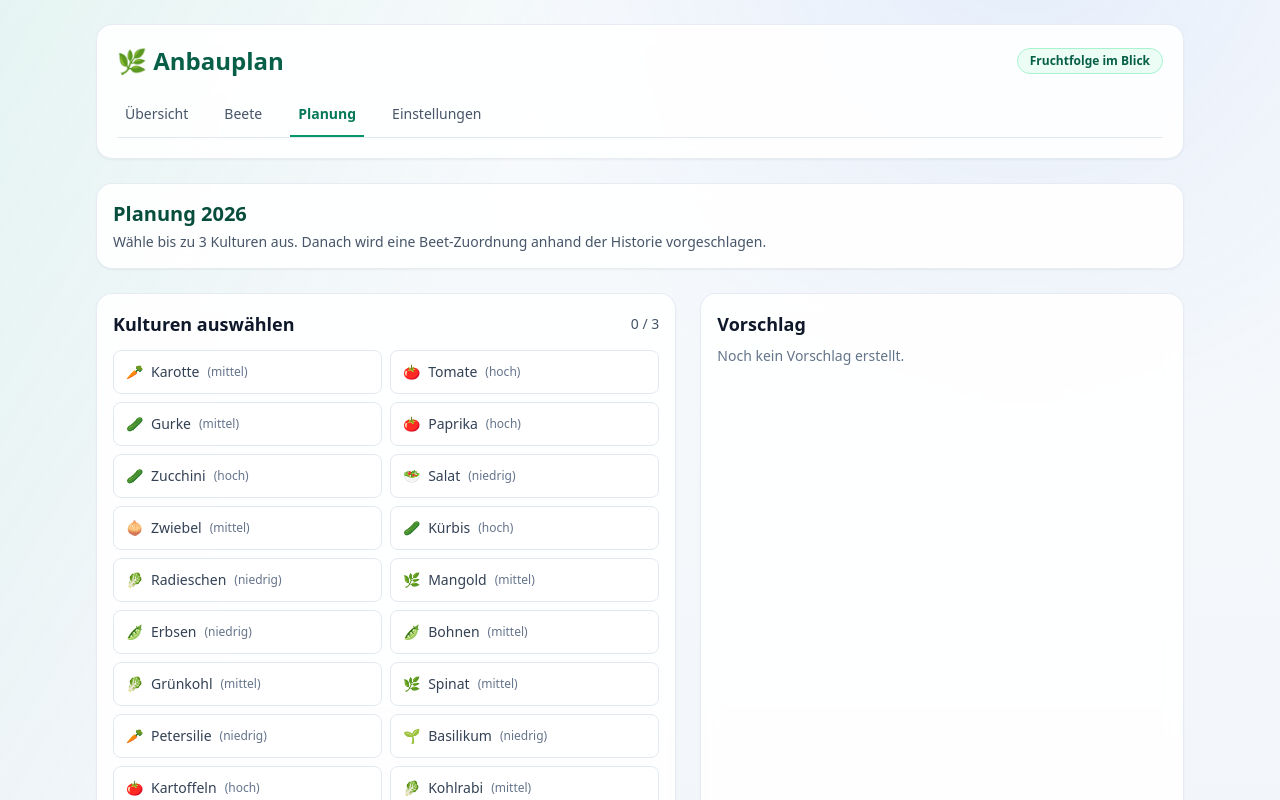
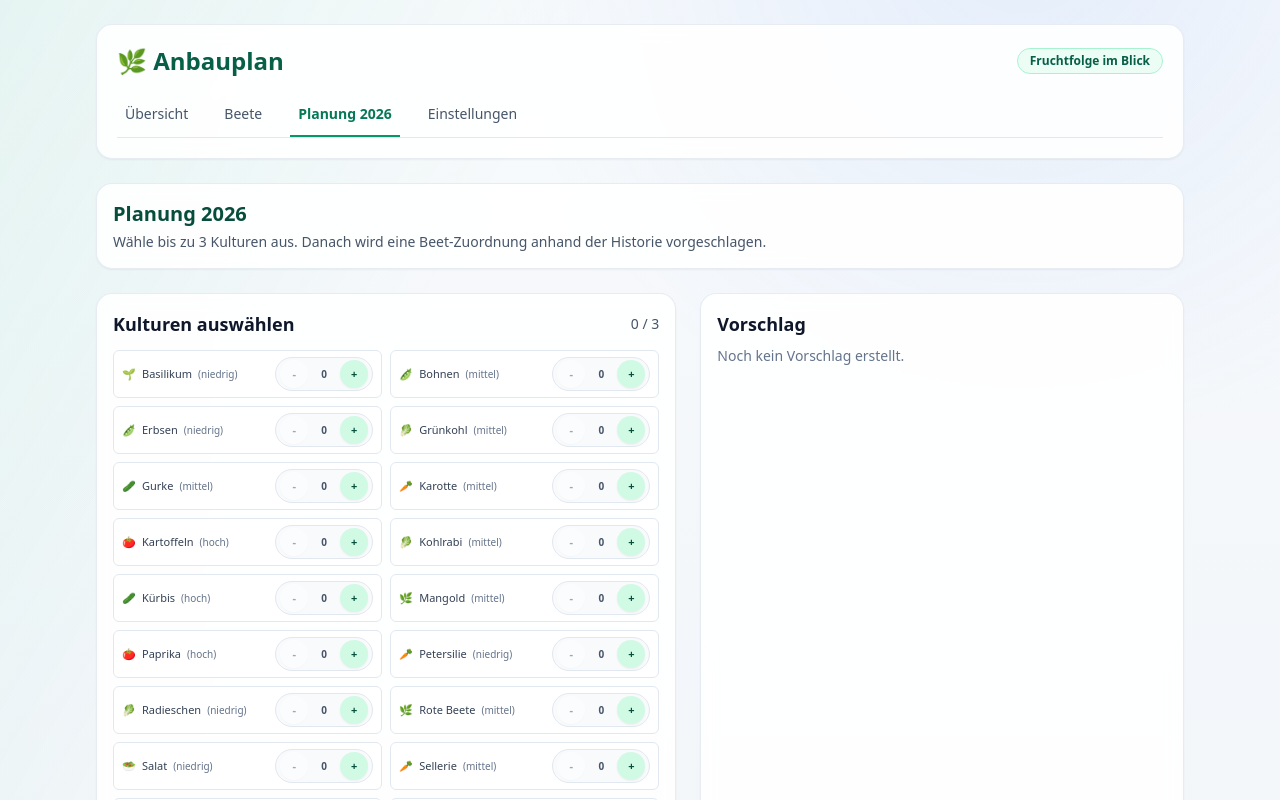
Before and after one commit to widmerin/Garden-Planner, a Nuxt app: page /planung in a window 1280 px wide. Shown: the top 800 px of the page. Built offline with nearby package versions, Linux system fonts and the light colour scheme.

Commit message:
Improve planner functionality

```diff
--- a/app.vue
+++ b/app.vue
@@ -1,5 +1,6 @@
 <script setup lang="ts">
 const route = useRoute()
+const currentYear = new Date().getFullYear()
 
 const navClass = (path: string): string => {
   const active = route.path === path
@@ -21,7 +22,7 @@ const navClass = (path: string): string => {
       <nav class="mt-4 grid grid-cols-1 gap-1 border-b border-slate-200 text-sm sm:flex sm:flex-wrap sm:gap-5">
         <NuxtLink :class="navClass('/')" to="/">Übersicht</NuxtLink>
         <NuxtLink :class="navClass('/beds')" to="/beds">Beete</NuxtLink>
-        <NuxtLink :class="navClass('/planung')" to="/planung">Planung</NuxtLink>
+        <NuxtLink :class="navClass('/planung')" to="/planung">Planung {{ currentYear }}</NuxtLink>
         <NuxtLink :class="navClass('/settings')" to="/settings">Einstellungen</NuxtLink>
       </nav>
     </header>
--- a/pages/planung.vue
+++ b/pages/planung.vue
@@ -10,27 +10,42 @@ const currentYear = new Date().getFullYear()
 const selectedCropIds = ref<string[]>([])
 const resultMessage = ref('')
 const suggestion = ref<ReturnType<typeof suggestBedDistribution> | null>(null)
+const draggedAssignmentId = ref<string | null>(null)
+const activeDropBedId = ref<string | null>(null)
 
 const maxSelectable = computed(() => store.beds.length)
 
 const cropById = computed(() => new Map(store.crops.map((crop) => [crop.id, crop])))
 const bedById = computed(() => new Map(store.beds.map((bed) => [bed.id, bed])))
+const sortedCrops = computed(() => [...store.crops].sort((a, b) => a.name.localeCompare(b.name, 'de')))
 
-const isSelected = (cropId: string): boolean => selectedCropIds.value.includes(cropId)
+const selectedCountByCrop = computed(() => {
+  const map = new Map<string, number>()
+  for (const cropId of selectedCropIds.value) {
+    map.set(cropId, (map.get(cropId) ?? 0) + 1)
+  }
+  return map
+})
+
+const selectedCount = (cropId: string): number => selectedCountByCrop.value.get(cropId) ?? 0
 
 const canSelectMore = computed(() => selectedCropIds.value.length < maxSelectable.value)
 
-const toggleCrop = (cropId: string) => {
-  if (isSelected(cropId)) {
-    selectedCropIds.value = selectedCropIds.value.filter((id) => id !== cropId)
-    return
-  }
-
+const addCrop = (cropId: string) => {
   if (!canSelectMore.value) {
     return
   }
 
   selectedCropIds.value = [...selectedCropIds.value, cropId]
+}
+
+const removeCrop = (cropId: string) => {
+  const index = selectedCropIds.value.findIndex((id) => id === cropId)
+  if (index < 0) {
+    return
+  }
+
+  selectedCropIds.value = selectedCropIds.value.filter((_, idx) => idx !== index)
 }
 
 const generateSuggestion = () => {
@@ -53,6 +68,78 @@ const applySuggestion = () => {
   store.applyYearPlan(suggestion.value.assignments, currentYear)
   resultMessage.value = `Plan für ${currentYear} gespeichert.`
 }
+
+const assignmentForBed = (bedId: string) => {
+  return suggestion.value?.assignments.find((entry) => entry.bedId === bedId)
+}
+
+const isDragging = computed(() => draggedAssignmentId.value !== null)
+
+const onDragStart = (assignmentId: string) => {
+  draggedAssignmentId.value = assignmentId
+}
+
+const onDragEnd = () => {
+  draggedAssignmentId.value = null
+  activeDropBedId.value = null
+}
+
+const onDragEnterBed = (bedId: string) => {
+  if (!isDragging.value) {
+    return
+  }
+  activeDropBedId.value = bedId
+}
+
+const onDragLeaveBed = (bedId: string, event: DragEvent) => {
+  const currentTarget = event.currentTarget as HTMLElement | null
+  const relatedTarget = event.relatedTarget as Node | null
+
+  if (currentTarget && relatedTarget && currentTarget.contains(relatedTarget)) {
+    return
+  }
+
+  if (activeDropBedId.value === bedId) {
+    activeDropBedId.value = null
+  }
+}
+
+const onDropToBed = (targetBedId: string) => {
+  if (!suggestion.value || !draggedAssignmentId.value) {
+    return
+  }
+
+  const source = suggestion.value.assignments.find((entry) => entry.id === draggedAssignmentId.value)
+  if (!source || source.bedId === targetBedId) {
+    draggedAssignmentId.value = null
+    return
+  }
+
+  const target = suggestion.value.assignments.find((entry) => entry.bedId === targetBedId)
+  const oldBedId = source.bedId
+  source.bedId = targetBedId
+
+  if (target) {
+    target.bedId = oldBedId
+  }
+
+  draggedAssignmentId.value = null
+  activeDropBedId.value = null
+}
+
+const removeAssignmentFromSuggestion = (bedId: string) => {
+  if (!suggestion.value) {
+    return
+  }
+
+  const index = suggestion.value.assignments.findIndex((entry) => entry.bedId === bedId)
+  if (index < 0) {
+    return
+  }
+
+  const [removed] = suggestion.value.assignments.splice(index, 1)
+  suggestion.value.unassignedCropIds.push(removed.cropId)
+}
 </script>
 
 <template>
@@ -72,22 +159,40 @@ const applySuggestion = () => {
         </div>
 
         <div class="grid gap-2 sm:grid-cols-2">
+          <article
+            v-for="crop in sortedCrops"
+            :key="crop.id"
+            class="rounded-md border border-slate-200 bg-white px-2 py-1.5 text-[11px] text-slate-700"
+          >
+            <div class="grid grid-cols-[1fr_auto] items-center gap-2">
+              <span class="inline-flex min-w-0 items-center gap-1.5">
+                <span>{{ cropIcon(crop) }}</span>
+                <span class="truncate font-medium">{{ crop.name }}</span>
+                <span class="text-[10px] text-slate-500">({{ nutrientDemandLabel(crop.nutrientDemand) }})</span>
+              </span>
+              <div class="inline-flex w-auto items-center gap-1 rounded-full border border-slate-200 bg-slate-50 px-1 py-0.5">
                 <button
-            v-for="crop in store.crops"
-            :key="crop.id"
-            :disabled="!isSelected(crop.id) && !canSelectMore"
-            class="flex min-h-11 items-center justify-between rounded-lg border px-3 py-2 text-left text-sm transition disabled:cursor-not-allowed disabled:opacity-45"
-            :class="isSelected(crop.id) ? 'border-emerald-300 bg-emerald-50 text-emerald-900' : 'border-slate-200 bg-white text-slate-700'"
+                  class="inline-flex h-7 w-7 flex-none items-center justify-center rounded-full bg-white text-[11px] font-semibold text-slate-700 shadow-sm hover:bg-slate-100 disabled:opacity-45"
+                  :disabled="selectedCount(crop.id) === 0"
                   type="button"
-            @click="toggleCrop(crop.id)"
+                  @click="removeCrop(crop.id)"
                 >
-            <span class="inline-flex items-center gap-2">
-              <span>{{ cropIcon(crop) }}</span>
-              <span>{{ crop.name }}</span>
-              <span class="text-xs text-slate-500">({{ nutrientDemandLabel(crop.nutrientDemand) }})</span>
+                  -
+                </button>
+                <span class="inline-flex min-w-6 items-center justify-center text-[10px] font-semibold text-slate-600">
+                  {{ selectedCount(crop.id) }}
                 </span>
-            <span v-if="isSelected(crop.id)" class="text-xs font-semibold">Ausgewählt</span>
+                <button
+                  class="inline-flex h-7 w-7 flex-none items-center justify-center rounded-full bg-emerald-100 text-[11px] font-semibold text-emerald-900 shadow-sm hover:bg-emerald-200 disabled:opacity-45"
+                  :disabled="!canSelectMore"
+                  type="button"
+                  @click="addCrop(crop.id)"
+                >
+                  +
                 </button>
+              </div>
+            </div>
+          </article>
         </div>
 
         <button
@@ -105,24 +210,62 @@ const applySuggestion = () => {
         <p v-if="!suggestion" class="mt-2 text-sm text-slate-500">Noch kein Vorschlag erstellt.</p>
 
         <div v-else class="mt-3 space-y-3">
+          <p class="text-xs text-slate-600">Ziehe eine Kulturkarte auf ein anderes Beet, um die Verteilung anzupassen.</p>
+
           <article
-            v-for="entry in suggestion.assignments"
-            :key="`${entry.bedId}-${entry.cropId}`"
-            class="rounded-lg border border-slate-200 bg-slate-50 p-3"
+            v-for="bed in store.beds"
+            :key="bed.id"
+            class="rounded-lg border p-3 transition"
+            :class="[
+              activeDropBedId === bed.id
+                ? 'border-emerald-400 bg-emerald-50 ring-2 ring-emerald-200'
+                : 'border-slate-200 bg-slate-50',
+              isDragging && activeDropBedId !== bed.id ? 'opacity-80' : ''
+            ]"
+            @dragenter.prevent="onDragEnterBed(bed.id)"
+            @dragleave="onDragLeaveBed(bed.id, $event)"
+            @dragover.prevent="onDragEnterBed(bed.id)"
+            @drop.prevent="onDropToBed(bed.id)"
           >
-            <p class="text-sm font-semibold text-slate-800">
-              {{ bedById.get(entry.bedId)?.name || 'Unbekanntes Beet' }}
+            <p class="text-sm font-semibold text-slate-800">{{ bedById.get(bed.id)?.name || 'Unbekanntes Beet' }}</p>
+            <p
+              v-if="isDragging && activeDropBedId === bed.id"
+              class="mt-1 text-xs font-semibold text-emerald-700"
+            >
+              Hier ablegen
             </p>
-            <p class="mt-1 text-sm text-emerald-800">
-              {{ cropIcon(cropById.get(entry.cropId)) }} {{ cropById.get(entry.cropId)?.name || 'Unbekannte Kultur' }}
+            <div v-if="assignmentForBed(bed.id)" class="mt-2 rounded-md border border-emerald-200 bg-emerald-50 p-2">
+              <div
+                draggable="true"
+                class="cursor-move rounded-md border border-transparent p-1 transition"
+                :class="draggedAssignmentId === assignmentForBed(bed.id)!.id ? 'border-emerald-300 bg-white/70 shadow-sm' : ''"
+                @dragstart="onDragStart(assignmentForBed(bed.id)!.id)"
+                @dragend="onDragEnd"
+              >
+                <div class="flex items-start justify-between gap-2">
+                  <p class="text-sm text-emerald-800">
+                    {{ cropIcon(cropById.get(assignmentForBed(bed.id)!.cropId)) }}
+                    {{ cropById.get(assignmentForBed(bed.id)!.cropId)?.name || 'Unbekannte Kultur' }}
                   </p>
+                  <button
+                    class="inline-flex h-7 w-7 items-center justify-center rounded-full bg-slate-100 text-sm font-semibold text-slate-600 hover:bg-slate-200"
+                    type="button"
+                    @click.stop="removeAssignmentFromSuggestion(bed.id)"
+                    aria-label="Kultur entfernen"
+                  >
+                    ×
+                  </button>
+                </div>
                 <p class="mt-1 text-xs text-slate-600">
-              Nährstoffbedarf: {{ nutrientDemandLabel(cropById.get(entry.cropId)?.nutrientDemand ?? '') }}
+                  Nährstoffbedarf: {{ nutrientDemandLabel(cropById.get(assignmentForBed(bed.id)!.cropId)?.nutrientDemand ?? '') }}
                 </p>
-            <ul v-if="entry.warnings.length" class="mt-2 list-disc space-y-1 pl-5 text-xs text-amber-800">
-              <li v-for="warning in entry.warnings" :key="warning.code + warning.message">{{ warning.message }}</li>
+              </div>
+              <ul v-if="assignmentForBed(bed.id)!.warnings.length" class="mt-2 list-disc space-y-1 pl-5 text-xs text-amber-800">
+                <li v-for="warning in assignmentForBed(bed.id)!.warnings" :key="warning.code + warning.message">{{ warning.message }}</li>
               </ul>
               <p v-else class="mt-2 text-xs text-emerald-700">Keine Warnungen.</p>
+            </div>
+            <p v-else class="mt-2 text-xs text-slate-500">Kein Vorschlag für dieses Beet.</p>
           </article>
 
           <p v-if="suggestion.unassignedCropIds.length" class="text-xs text-slate-600">
--- a/utils/planner.ts
+++ b/utils/planner.ts
@@ -3,12 +3,14 @@ import { evaluateRotation, type RotationWarning } from '~/utils/rotation'
 
 type PairEvaluation = {
   bedId: string
+  selectionId: string
   cropId: string
   warnings: RotationWarning[]
   score: number
 }
 
 export type PlanAssignment = {
+  id: string
   bedId: string
   cropId: string
   warnings: RotationWarning[]
@@ -27,6 +29,7 @@ const warningPenalty: Record<RotationWarning['code'], number> = {
 
 const scorePair = (
   bedId: string,
+  selectionId: string,
   cropId: string,
   year: number,
   crops: Crop[],
@@ -37,13 +40,14 @@ const scorePair = (
 
   return {
     bedId,
+    selectionId,
     cropId,
     warnings: result.warnings,
     score: 100 - penalty
   }
 }
 
-const keyOf = (bedId: string, cropId: string): string => `${bedId}::${cropId}`
+const keyOf = (bedId: string, selectionId: string): string => `${bedId}::${selectionId}`
 
 export const suggestBedDistribution = (
   selectedCropIds: string[],
@@ -52,34 +56,38 @@ export const suggestBedDistribution = (
   records: PlantingRecord[],
   year: number
 ): PlanSuggestion => {
-  const uniqueSelected = Array.from(new Set(selectedCropIds))
-  const selectedWithinLimit = uniqueSelected.slice(0, beds.length)
-  const unassignedCropIds = uniqueSelected.slice(beds.length)
+  const selectedWithinLimit = selectedCropIds.slice(0, beds.length)
+  const unassignedCropIds = selectedCropIds.slice(beds.length)
 
-  if (selectedWithinLimit.length === 0 || beds.length === 0) {
+  const selectedSlots = selectedWithinLimit.map((cropId, index) => ({
+    selectionId: `${cropId}#${index + 1}`,
+    cropId
+  }))
+
+  if (selectedSlots.length === 0 || beds.length === 0) {
     return { assignments: [], unassignedCropIds }
   }
 
   const pairs = new Map<string, PairEvaluation>()
   for (const bed of beds) {
-    for (const cropId of selectedWithinLimit) {
-      pairs.set(keyOf(bed.id, cropId), scorePair(bed.id, cropId, year, crops, records))
+    for (const slot of selectedSlots) {
+      pairs.set(keyOf(bed.id, slot.selectionId), scorePair(bed.id, slot.selectionId, slot.cropId, year, crops, records))
     }
   }
 
-  const optionsByCrop = new Map<string, PairEvaluation[]>()
-  for (const cropId of selectedWithinLimit) {
+  const optionsBySelection = new Map<string, PairEvaluation[]>()
+  for (const slot of selectedSlots) {
     const options = beds
-      .map((bed) => pairs.get(keyOf(bed.id, cropId)))
+      .map((bed) => pairs.get(keyOf(bed.id, slot.selectionId)))
       .filter((entry): entry is PairEvaluation => Boolean(entry))
       .sort((a, b) => b.score - a.score)
-    optionsByCrop.set(cropId, options)
+    optionsBySelection.set(slot.selectionId, options)
   }
 
-  // Harder crops first (fewer good options) improves search quality.
-  const cropOrder = [...selectedWithinLimit].sort((a, b) => {
-    const aBest = optionsByCrop.get(a)?.[0]?.score ?? -999
-    const bBest = optionsByCrop.get(b)?.[0]?.score ?? -999
+  // Harder selections first (fewer good options) improves search quality.
+  const selectionOrder = [...selectedSlots.map((slot) => slot.selectionId)].sort((a, b) => {
+    const aBest = optionsBySelection.get(a)?.[0]?.score ?? -999
+    const bBest = optionsBySelection.get(b)?.[0]?.score ?? -999
     return aBest - bBest
   })
 
@@ -89,7 +97,7 @@ export const suggestBedDistribution = (
   const exploreLimit = 250000
 
   const backtrack = (
-    cropIdx: number,
+    selectionIdx: number,
     usedBeds: Set<string>,
     current: PlanAssignment[],
     currentScore: number
@@ -99,7 +107,7 @@ export const suggestBedDistribution = (
       return
     }
 
-    if (cropIdx >= cropOrder.length) {
+    if (selectionIdx >= selectionOrder.length) {
       if (currentScore > bestScore) {
         bestScore = currentScore
         bestAssignments = [...current]
@@ -107,13 +115,13 @@ export const suggestBedDistribution = (
       return
     }
 
-    const optimisticMax = currentScore + (cropOrder.length - cropIdx) * 100
+    const optimisticMax = currentScore + (selectionOrder.length - selectionIdx) * 100
     if (optimisticMax < bestScore) {
       return
     }
 
-    const cropId = cropOrder[cropIdx]
-    const options = optionsByCrop.get(cropId) ?? []
+    const selectionId = selectionOrder[selectionIdx]
+    const options = optionsBySelection.get(selectionId) ?? []
 
     for (const option of options) {
       if (usedBeds.has(option.bedId)) {
@@ -122,12 +130,13 @@ export const suggestBedDistribution = (
 
       usedBeds.add(option.bedId)
       current.push({
+        id: option.selectionId,
         bedId: option.bedId,
         cropId: option.cropId,
         warnings: option.warnings
       })
 
-      backtrack(cropIdx + 1, usedBeds, current, currentScore + option.score)
+      backtrack(selectionIdx + 1, usedBeds, current, currentScore + option.score)
 
       current.pop()
       usedBeds.delete(option.bedId)
@@ -137,16 +146,16 @@ export const suggestBedDistribution = (
   backtrack(0, new Set<string>(), [], 0)
 
   // Fallback if search was cut early before finding a full plan.
-  if (bestAssignments.length < cropOrder.length) {
+  if (bestAssignments.length < selectionOrder.length) {
     const usedBeds = new Set<string>()
     const greedy: PlanAssignment[] = []
-    for (const cropId of cropOrder) {
-      const pick = (optionsByCrop.get(cropId) ?? []).find((option) => !usedBeds.has(option.bedId))
+    for (const selectionId of selectionOrder) {
+      const pick = (optionsBySelection.get(selectionId) ?? []).find((option) => !usedBeds.has(option.bedId))
       if (!pick) {
         continue
       }
       usedBeds.add(pick.bedId)
-      greedy.push({ bedId: pick.bedId, cropId: pick.cropId, warnings: pick.warnings })
+      greedy.push({ id: pick.selectionId, bedId: pick.bedId, cropId: pick.cropId, warnings: pick.warnings })
     }
     bestAssignments = greedy
   }
```
Also changed, not shown: 1 other file (tests, documents, lock files or other folders). Lines whose indentation alone changed are shown as unchanged.
